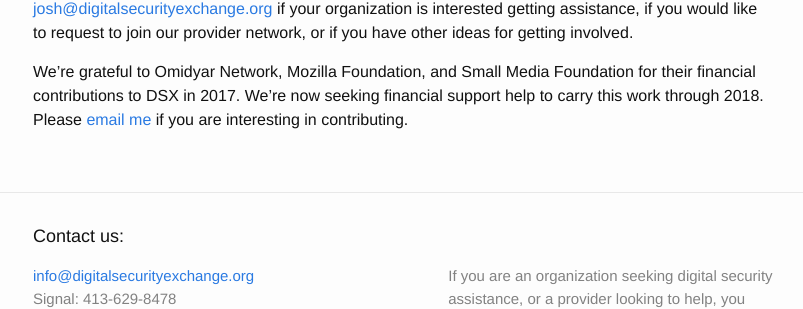
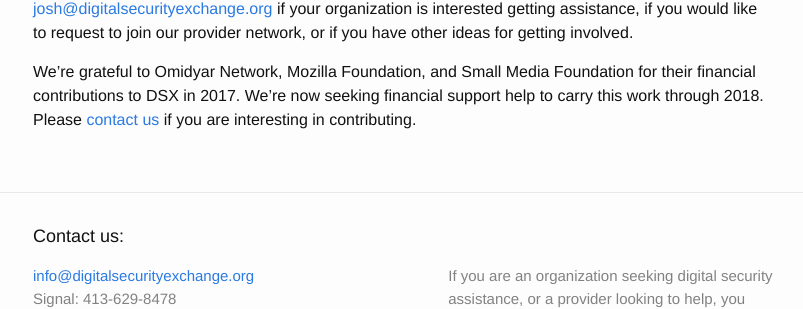
Before and after one commit to digiexchange/dsx.github.io, a Jekyll site: the page built from _posts/2018-02-15-feb-update.md, in a window 1280 px wide. Shown: the part 1336-1645 px from the top of the page, without its empty margins (237-1040 px from the left). Built offline with Jekyll 4.4.1, drawn with Linux system fonts in a browser that asks for light colours.

Commit message:
feb update

```diff
--- a/_posts/2018-02-15-feb-update.md
+++ b/_posts/2018-02-15-feb-update.md
@@ -25,6 +25,6 @@ The last year has also helped us understand what kind of organizations could use
 
 To further our goal of providing that help, we’ve developed a strong network of more than a dozen trusted digital security providers who can address incoming requests.
 
-There will be much more to share soon! In the meantime, please send a note to [josh@digitalsecurityexchange.org](mailto:josh@digitalsecurityexchange.org) if your organization is interested getting assistance, if you would like to request to join our provider network, or if you have other ideas for getting involved.
+There will be much more to share soon! In the meantime, please send a note to [josh@digitalsecurityexchange.org](mailto:info@digitalsecurityexchange.org) if your organization is interested getting assistance, if you would like to request to join our provider network, or if you have other ideas for getting involved.
 
-We’re grateful to Omidyar Network, Mozilla Foundation, and Small Media Foundation for their financial contributions to DSX in 2017. We’re now seeking financial support help to carry this work through 2018.  Please [email me](mailto:josh@digitalsecurityexchange.org) if you are interesting in contributing.
+We’re grateful to Omidyar Network, Mozilla Foundation, and Small Media Foundation for their financial contributions to DSX in 2017. We’re now seeking financial support help to carry this work through 2018.  Please [contact us](mailto:info@digitalsecurityexchange.org) if you are interesting in contributing.
```
